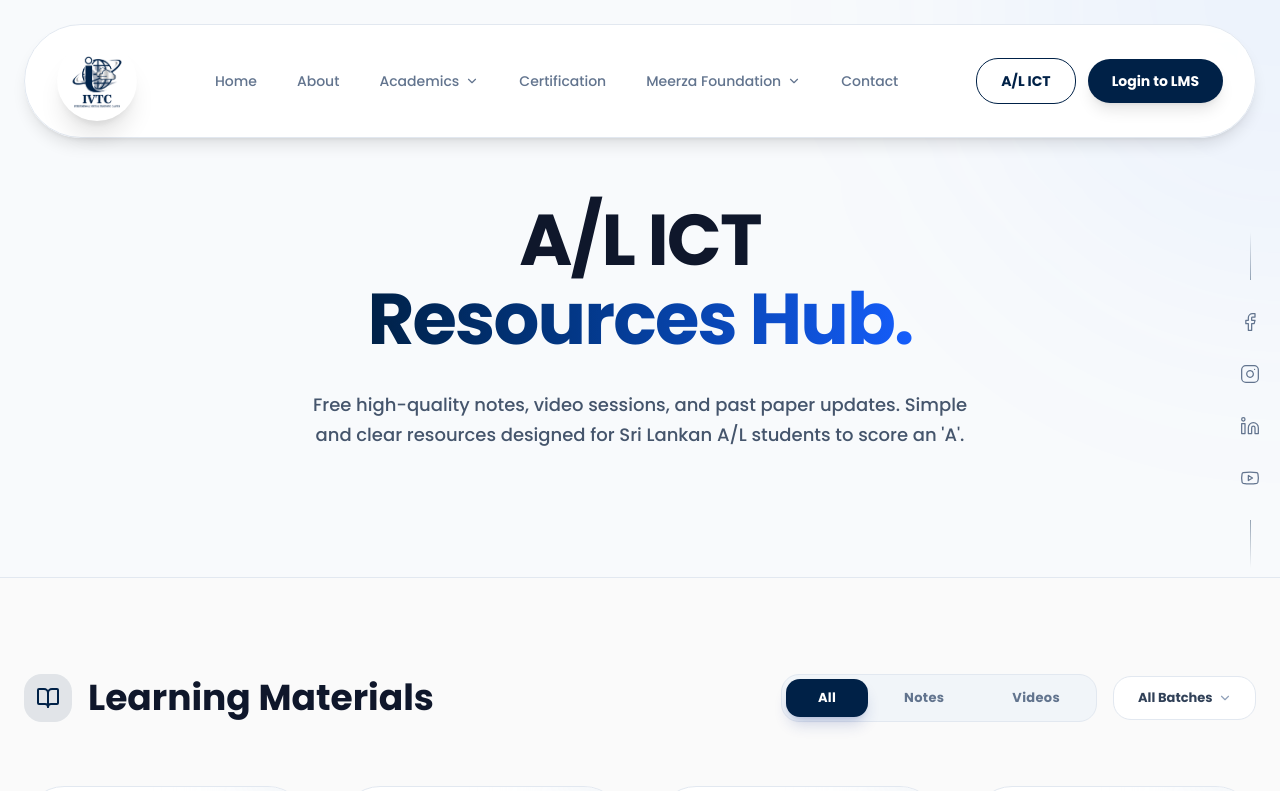
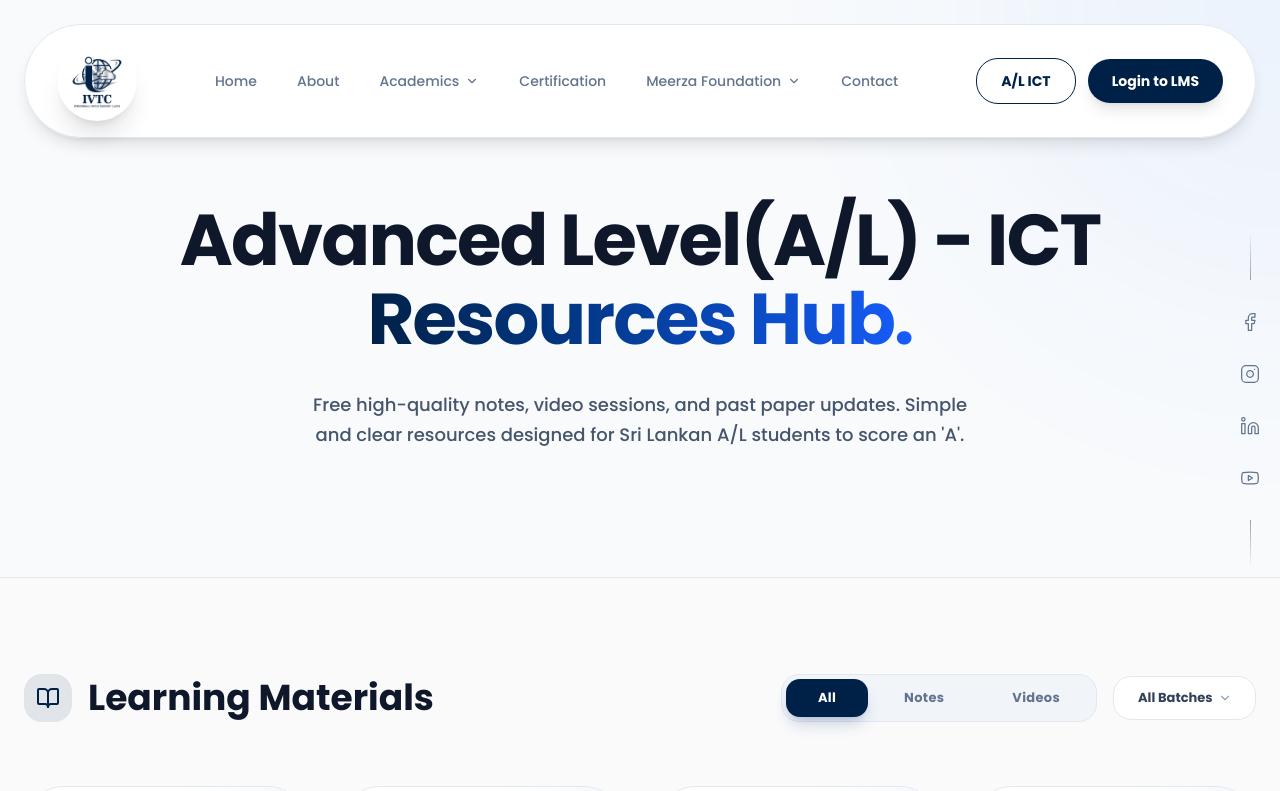
Before and after one commit to Sharjun-Hussain/ivtc-landing-page, a Next.js app: page /al-ict in a window 1280 px wide. Shown: the top 791 px of the page. Built offline with nearby package versions, Linux system fonts and the light colour scheme.

Commit message:
feat: update ALICTHero title to include full Advanced Level terminology

```diff
--- a/components/ALICT/ALICTHero.jsx
+++ b/components/ALICT/ALICTHero.jsx
@@ -7,7 +7,7 @@ import ScrollReveal from "@/components/Animations/ScrollReveal";
 const ALICTHero = () => {
   const content = useMemo(() => ({
     badge: "Everything for A/L ICT",
-    title: "A/L ICT",
+    title: "Advanced Level(A/L) - ICT",
     highlight: "Resources Hub.",
     description: "Free high-quality notes, video sessions, and past paper updates. Simple and clear resources designed for Sri Lankan A/L students to score an 'A'."
   }), []);
```
